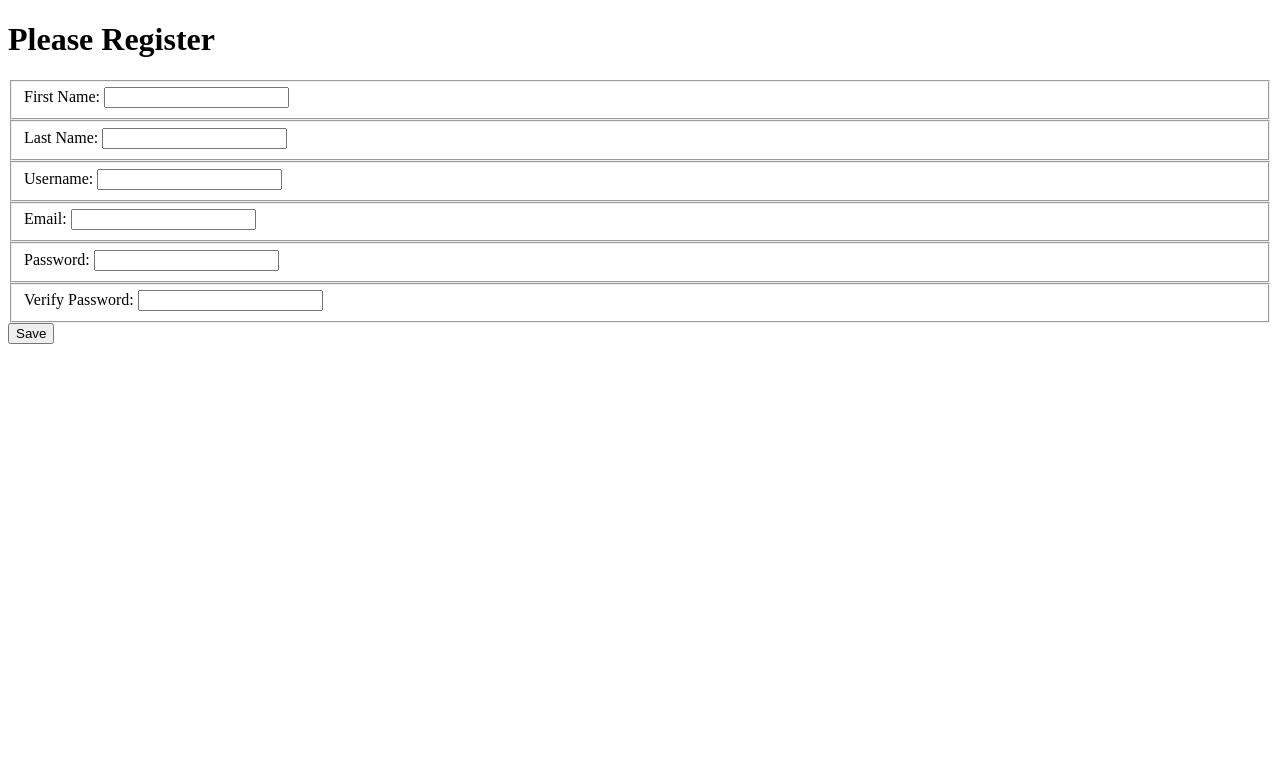
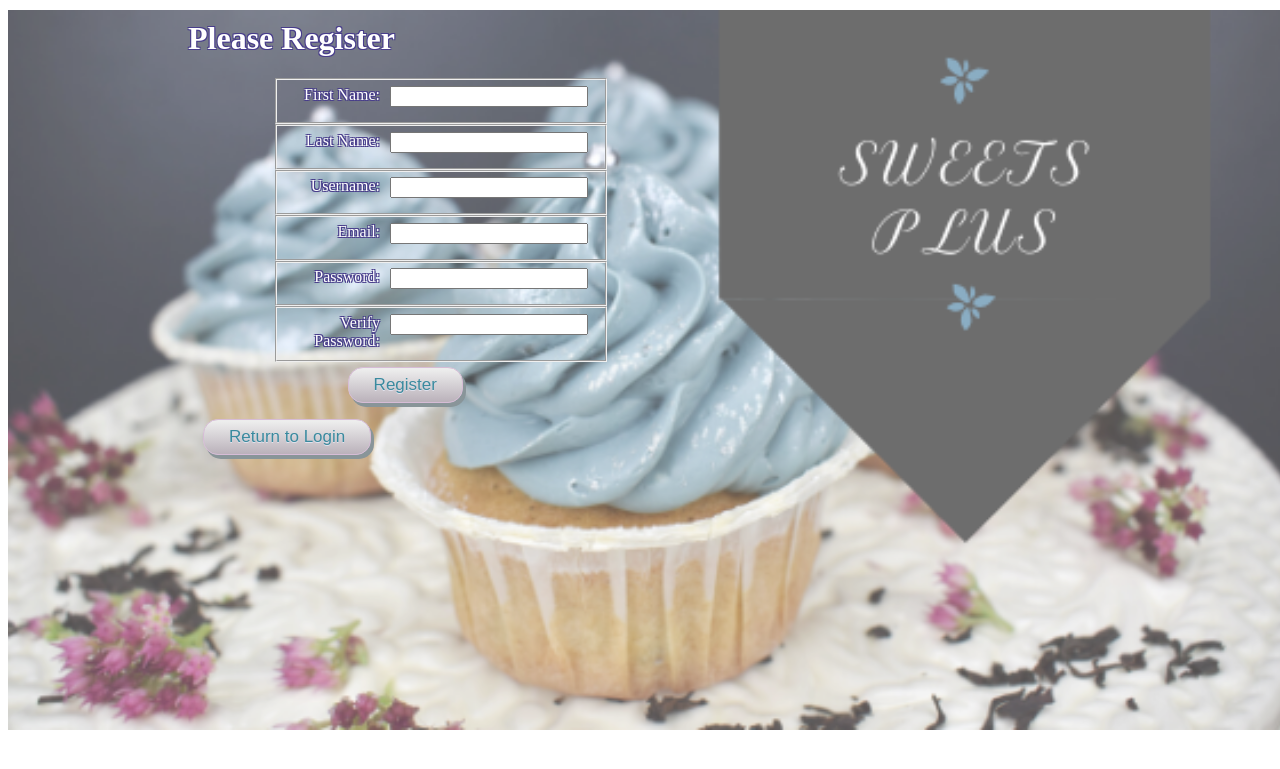
Before and after one commit to mderamus19/sweets-plus-backend-capstone, a Django app: page /register/ in a window 1280 px wide. Shown: the top 769 px of the page. Run offline with Django 3.2, Linux system fonts and the light colour scheme; some libraries are stand-ins or nearby versions.

Commit message:
fix registration button

```diff
--- a/sweetsplusproject/sweetsplusapp/static/styles/category.css
+++ b/sweetsplusproject/sweetsplusapp/static/styles/category.css
@@ -3,7 +3,6 @@
     position: absolute;
     top: 59px;
     z-index:-1;
-    /* opacity: .7; */
 }
 .assorted {
     width: 100%;
@@ -15,7 +14,6 @@
     color:black;
     margin-left: 20px;
     margin-top: 10px;
-    /* opacity: .7; */
 
  }
 
@@ -44,7 +42,6 @@ a.food_category {
     background: white;
     border: 2px solid black;
     opacity: .6;
-    /* width: 100px; */
     margin-top: 80px;
     margin-left: 350px;
     margin-right: 350px;
@@ -59,3 +56,6 @@ ol {
 .all_categories {
     color: black;
 }
+.cat-name {
+    margin: 5px;
+}
--- a/sweetsplusproject/sweetsplusapp/static/styles/favorite.css
+++ b/sweetsplusproject/sweetsplusapp/static/styles/favorite.css
@@ -20,3 +20,8 @@ ol {
     top: 10px;
     z-index:-1;
 }
+.favorite {
+    font-size: 150%;
+    font-family: 'Franklin Gothic Medium', 'Arial Narrow', Arial, sans-serif;
+    color: black;
+}
--- a/sweetsplusproject/sweetsplusapp/static/styles/login.css
+++ b/sweetsplusproject/sweetsplusapp/static/styles/login.css
@@ -23,12 +23,13 @@
 	text-decoration:none;
 	text-shadow:0px 1px 0px #e1e2ed;
     margin-left: 75px;
+    margin-bottom: 15px;
 }
 .submit:hover {
-	background:linear-gradient(to bottom, #bab1ba 5%, #ededed 100%);
+    background:linear-gradient(to bottom, #bab1ba 5%, #ededed 100%);
 	background-color:#bab1ba;
 }
 .submit:active {
-	position:relative;
+    position:relative;
     top:1px;
 }
--- /dev/null
+++ b/sweetsplusproject/sweetsplusapp/static/styles/register.css
@@ -0,0 +1,95 @@
+.container {
+    display: flex;
+    flex-direction: column;
+    justify-content: center;
+    align-items: center;
+}
+.register {
+
+    width: 100%;
+    position: absolute;
+    top: 10px;
+    z-index:-1;
+    opacity: .7;
+
+}
+.register-title {
+    margin-left: 180px;
+    margin-top: 20px;
+    color: white;
+    text-shadow: -1px -1px 0 darkslateblue,
+    1px -1px 0 darkslateblue,
+    -1px 1px 0 darkslateblue,
+    1px 1px 0 darkslateblue;
+}
+.left {
+    width: 30%;
+    float: left;
+    text-align: right;
+    color: white;
+    text-shadow: -1px -1px 0 darkslateblue,
+    1px -1px 0 darkslateblue,
+    -1px 1px 0 darkslateblue,
+    1px 1px 0 darkslateblue;
+
+}
+.right {
+    width: 65%;
+    margin-left: 10px;
+    margin-bottom: 5px;
+    float:left;
+}
+
+fieldset {
+    margin-right: 400px;
+}
+
+.submit {
+    box-shadow: 3px 4px 0px 0px #899599;
+	background:linear-gradient(to bottom, #ededed 5%, #bab1ba 100%);
+	background-color:#ededed;
+	border-radius:15px;
+	border:1px solid #d6bcd6;
+	display:inline-block;
+	cursor:pointer;
+	color:#3a8a9e;
+	font-family:Arial;
+	font-size:17px;
+	padding:7px 25px;
+	text-decoration:none;
+	text-shadow:0px 1px 0px #e1e2ed;
+    margin-left: 75px;
+    margin-top: 5px;
+}
+.submit:hover {
+    background:linear-gradient(to bottom, #bab1ba 5%, #ededed 100%);
+	background-color:#bab1ba;
+}
+.submit:active {
+    position:relative;
+    top:1px;
+}
+.submit-login {
+    box-shadow: 3px 4px 0px 0px #899599;
+	background:linear-gradient(to bottom, #ededed 5%, #bab1ba 100%);
+	background-color:#ededed;
+	border-radius:15px;
+	border:1px solid #d6bcd6;
+	display:inline-block;
+	cursor:pointer;
+	color:#3a8a9e;
+	font-family:Arial;
+	font-size:17px;
+	padding:7px 25px;
+	text-decoration:none;
+	text-shadow:0px 1px 0px #e1e2ed;
+    margin-left: 195px;
+}
+.submit-login:hover {
+    background:linear-gradient(to bottom, #bab1ba 5%, #ededed 100%);
+	background-color:#bab1ba;
+}
+.submit-login:active {
+    position:relative;
+    top:1px;
+}
--- a/sweetsplusproject/sweetsplusapp/templates/categories/detail.html
+++ b/sweetsplusproject/sweetsplusapp/templates/categories/detail.html
@@ -10,7 +10,7 @@
 <body>
 
     <div id="category-details" class="food-category">
-        <h1>{{ category.name }}</h1>
+        <h1 class="cat-name">{{ category.name }}</h1>
 
         <ol>
         {% for recipe in category.recipes.all %}
--- a/sweetsplusproject/sweetsplusapp/templates/favorites/list.html
+++ b/sweetsplusproject/sweetsplusapp/templates/favorites/list.html
@@ -17,13 +17,9 @@
   <body>
     <h1>Favorites</h1>
 {% comment %} favorite is singular because you are looking for a singular favorite {% endcomment %}
-    <ol>
     {% for favorite in all_favorites %}
-    <li>
-      <a href="{% url 'sweetsplusapp:recipe' favorite.recipe_id %}">{{favorite.recipe.name }}</a>
-    </li>
+      <a href="{% url 'sweetsplusapp:recipe' favorite.recipe_id %}" class="favorite">{{favorite.recipe.name }}</a>
     {% endfor %}
-    </ol>
 
   </body>
   </div>
--- a/sweetsplusproject/sweetsplusapp/templates/home.html
+++ b/sweetsplusproject/sweetsplusapp/templates/home.html
@@ -15,4 +15,5 @@
     <img src ="{% static 'images/sweets.png' %}"/>
     </div>
     </div>
+
 {% endblock content %}
--- a/sweetsplusproject/sweetsplusapp/templates/registration/form.html
+++ b/sweetsplusproject/sweetsplusapp/templates/registration/form.html
@@ -1,6 +1,13 @@
 {% load staticfiles %}
 {% block content %}
-<!DOCTYPE html>
+
+{% block css %}
+    <link rel="stylesheet" href="{% static 'styles/register.css' %}" />
+{% endblock %}
+
+{% load static %}
+
+  <img src ="{% static 'images/sweets.png' %}" class="register"/>
 <html>
 
 <head>
@@ -9,42 +16,48 @@
 </head>
 
 <body>
-    <h1>Please Register</h1>
-
+    <h1 class="register-title">Please Register</h1>
+<div class="container">
         <form action="{% url 'sweetsplusapp:register' %}" method="post">
         {% csrf_token %}
         <fieldset>
-            <label for="first_name">First Name: </label>
-            <input id="first_name" type="text" name="first_name" value="{{ register.first_name }}">
+            <label for="first_name"class="left" >First Name: </label>
+            <input id="first_name" class="right" type="text" name="first_name" value="{{ register.first_name }}">
         </fieldset>
         <fieldset>
-            <label for="last_name">Last Name: </label>
-            <input id="last_name" type="text" name="last_name" value="{{ register.last_name }}">
+            <label for="last_name" class="left">Last Name: </label>
+            <input id="last_name" class="right" type="text" name="last_name" value="{{ register.last_name }}">
         </fieldset>
         <fieldset>
-            <label for="username">Username: </label>
-            <input id="username" type="text" name="username" value="{{ register.username }}">
+            <label for="username" class="left">Username: </label>
+            <input id="username" class="right" type="text" name="username" value="{{ register.username }}">
         </fieldset>
         <fieldset>
-            <label for="email">Email: </label>
-            <input id="email" type="text" name="email" value="{{ register.email }}">
+            <label for="email" class="left">Email: </label>
+            <input id="email"  class="right" type="text" name="email" value="{{ register.email }}">
         </fieldset>
         <fieldset>
-            <label for="password">Password: </label>
-            <input id="password" type="text" name="password" value="{{ register.password }}">
+            <label for="password" class="left">Password: </label>
+            <input id="password" class="right" type="text" name="password" value="{{ register.password }}">
         </fieldset>
         <fieldset>
-            <label for="verify_password">Verify Password: </label>
-            <input id="verify_password" type="text" name="verify_password" value="{{ register.verify_password }}">
+            <label for="verify_password" class="left">Verify Password: </label>
+            <input id="verify_password" class="right" type="text" name="verify_password" value="{{ register.verify_password }}">
         </fieldset>
         {% if register.id is not None %}
             <input type="hidden" name="actual_method" value="PUT">
             <input type="submit" value="Update" />
         {% else %}
-            <input type="submit" value="Save" />
+            <input type="submit" class="submit" value="Register" />
         {% endif %}
 
     </form>
+</div>
+    <form action="{% url 'sweetsplusapp:login' %}">
+    {% csrf_token %}
+    <input type="hidden" name="login">
+    <button type="submit" class="submit-login">Return to Login</button>
+  </form>
 {% endblock %}
 </body>
 
--- a/sweetsplusproject/sweetsplusapp/templates/registration/login.html
+++ b/sweetsplusproject/sweetsplusapp/templates/registration/login.html
@@ -15,4 +15,9 @@
     {{ form.as_p }}
     <button type="submit" class="submit">Login For A Treat!</button>
   </form>
+  <form action="{% url 'sweetsplusapp:register' %}">
+    {% csrf_token %}
+    <input type="hidden" name="register">
+    <button type="submit" class="submit">New to Sweets, Register Here</button>
+  </form>
 {% endblock %}
```
Also changed, not shown: sweetsplusproject/sweetsplusapp/static/styles/other.css (deleted).
